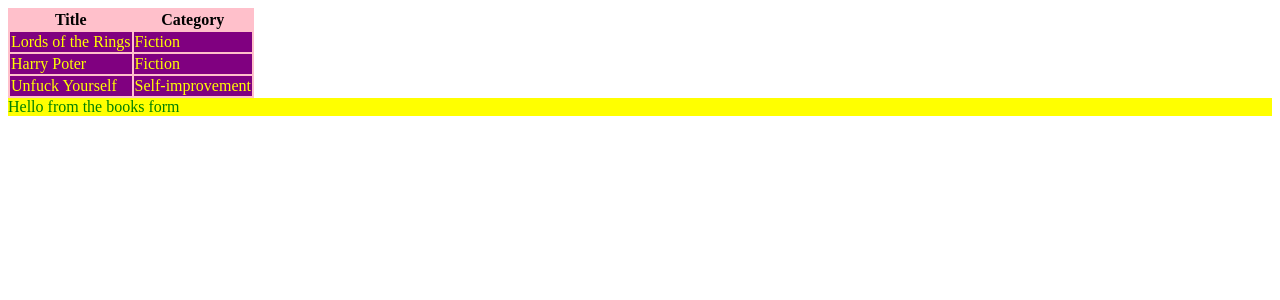
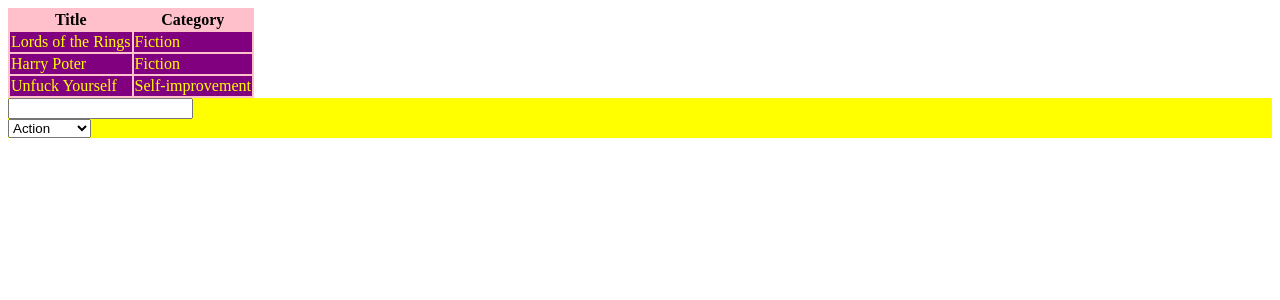
Before and after one commit to mariosknl/book_store, a React (Create React App) app: page / in a window 1280 px wide. Shown: the top 300 px of the page. Built offline with nearby package versions, Linux system fonts and the light colour scheme.

Commit message:
add input and select tag to form

```diff
--- a/src/components/BooksForm.js
+++ b/src/components/BooksForm.js
@@ -6,13 +6,25 @@
   color: green;
 `;
 export default function BooksForm() {
+  let count = 0;
   const [formInputs, setForminputs] = useState({
     title: '',
     category: ['Action', 'Biography', 'History', 'Horror', 'Kids', 'Learning', 'Sci-Fi'],
   });
+  const { title, category } = formInputs;
   return (
     <StyledBookForm>
-      Hello from the books form
+      <div className="title">
+        <input type="text" value={title} />
+      </div>
+      <div className="category">
+        <select name="" id="">
+          {category.map(cat => {
+            count += 1;
+            return <option value={cat} key={count}>{cat}</option>;
+          })}
+        </select>
+      </div>
     </StyledBookForm>
   );
 }
```
